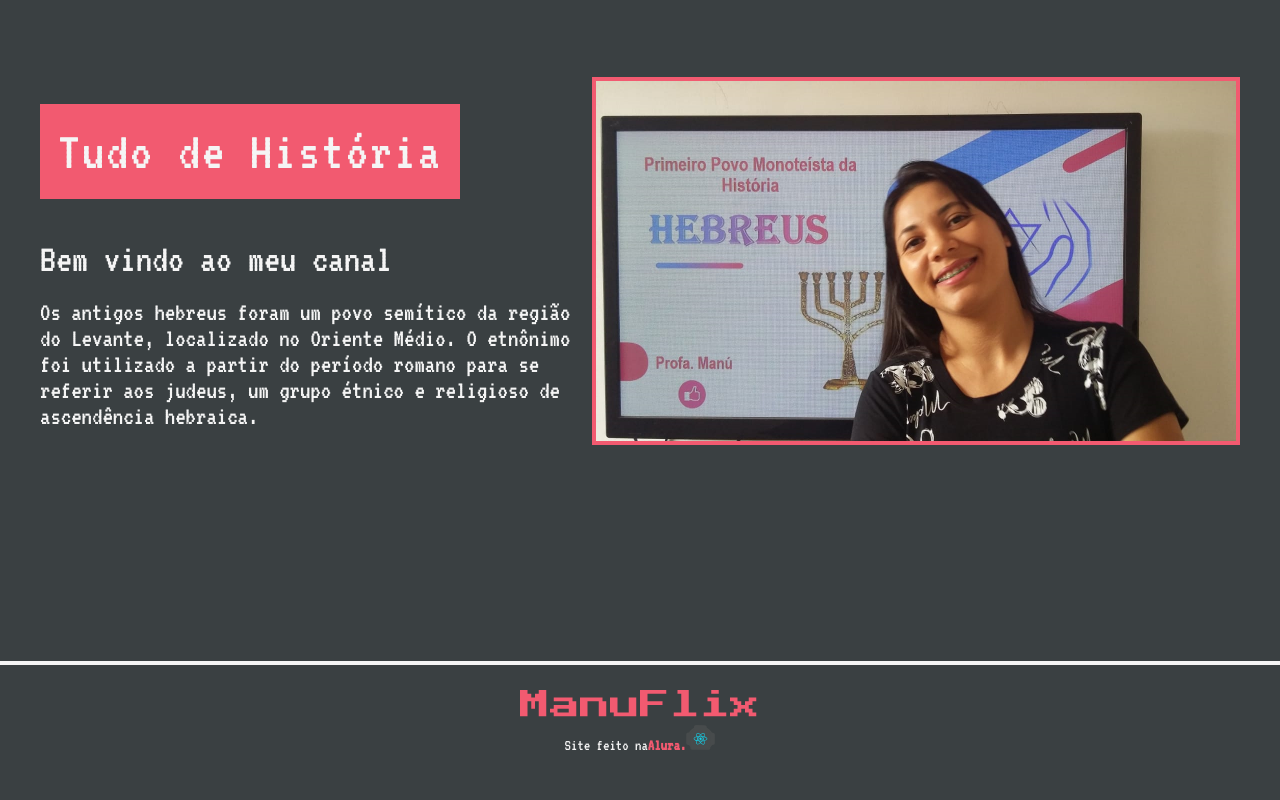
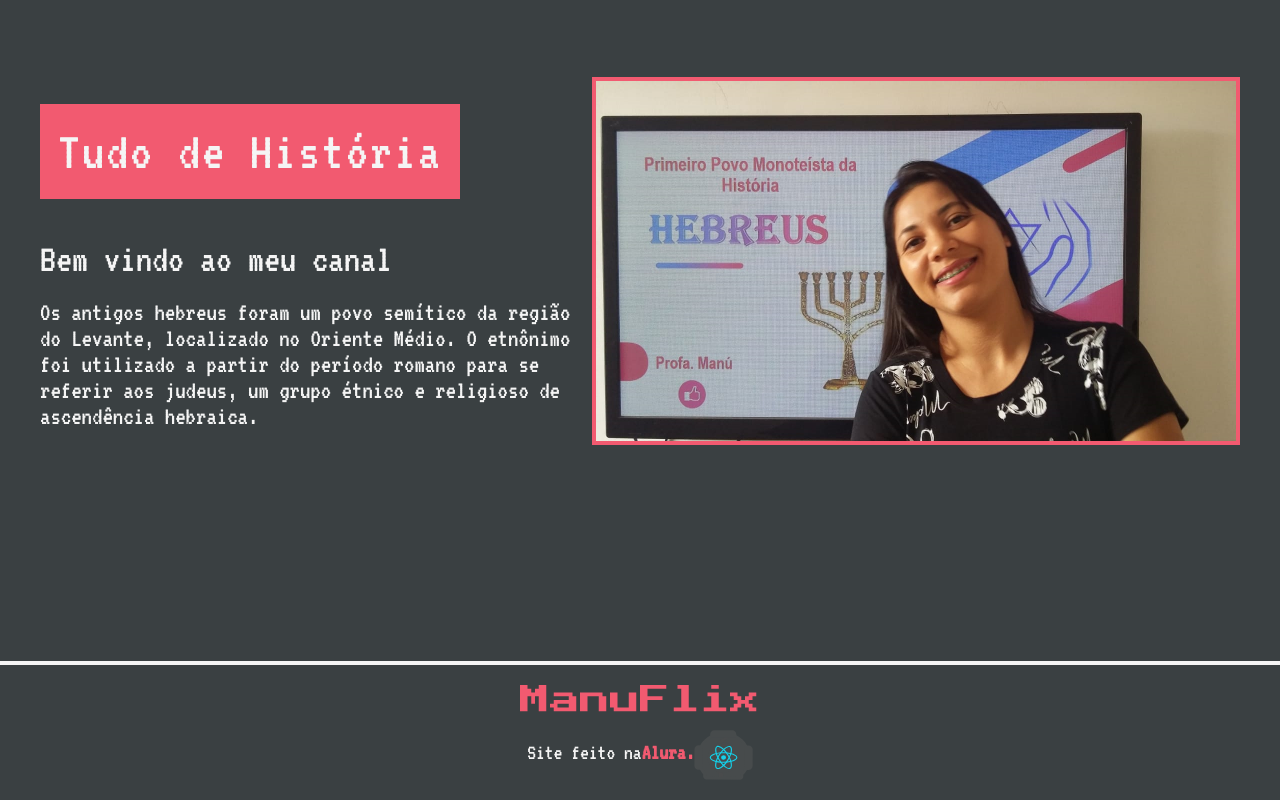
Before and after one commit to Ronaldss/Manuflix---vers-o-em-Live-MarcoBrunoDev, a React (Create React App) app: page / in a window 1280 px wide. Shown: the part 231-1031 px from the top of the page. Before the commit the page ends 1004 px from the top, so only its background shows below. Built offline with nearby package versions, Linux system fonts and the light colour scheme.

Commit message:
refactore footer

```diff
--- a/src/components/ButtonManu/index.js
+++ b/src/components/ButtonManu/index.js
@@ -33,7 +33,7 @@ const ButtonManu = styled.button`
   }
 
   &:hover::before{
-    transform: translateX(-30%) scale(1.5) skew(-30deg);
+    transform: translateX(-40%) scale(1.5) skew(-30deg);
   }
 `;
 
--- a/src/components/FooterManu/index.js
+++ b/src/components/FooterManu/index.js
@@ -1,18 +1,18 @@
 import styled from 'styled-components';
-import LogoManu from '../LogoManu';
+import LogoStyle from '../LogoManu/styles';
 
 const FooterManu = styled.footer`
   display: flex;
   flex-direction: column;
   align-items: center;
-  font-size: 16px;
+  font-size: 22px;
   background-color: var(--color-black-dark);
   color: var(--color-gray-light);
   padding: 20rem 0;
   border-top: 4px solid var(--color-gray-light);
 
-  & > ${LogoManu} {
-    margin-bottom: 20rem;
+  & > ${LogoStyle} {
+    margin-bottom: 15rem;
   }
 `;
 
--- a/src/components/LogoImersao/index.js
+++ b/src/components/LogoImersao/index.js
@@ -5,8 +5,8 @@ const LogoImersao = styled.img.attrs({
   src: logo,
   alt: 'Logo da imersão React da Alura',
 })`
-  height: 25px;
-  /* vertical-align: middle; */
+  height: 50px;
+  vertical-align: middle;
 `;
 
 export default LogoImersao;
--- a/src/components/LogoManu/styles.js
+++ b/src/components/LogoManu/styles.js
@@ -5,7 +5,6 @@ const LogoStyle = styled.h1`
   align-items:center;
   font-size: 30rem;
   color:var(--color-primary-medium);
-  height: 40px;
   font-family: 'Press Start 2P', sans-serif;
 `;
 
```
